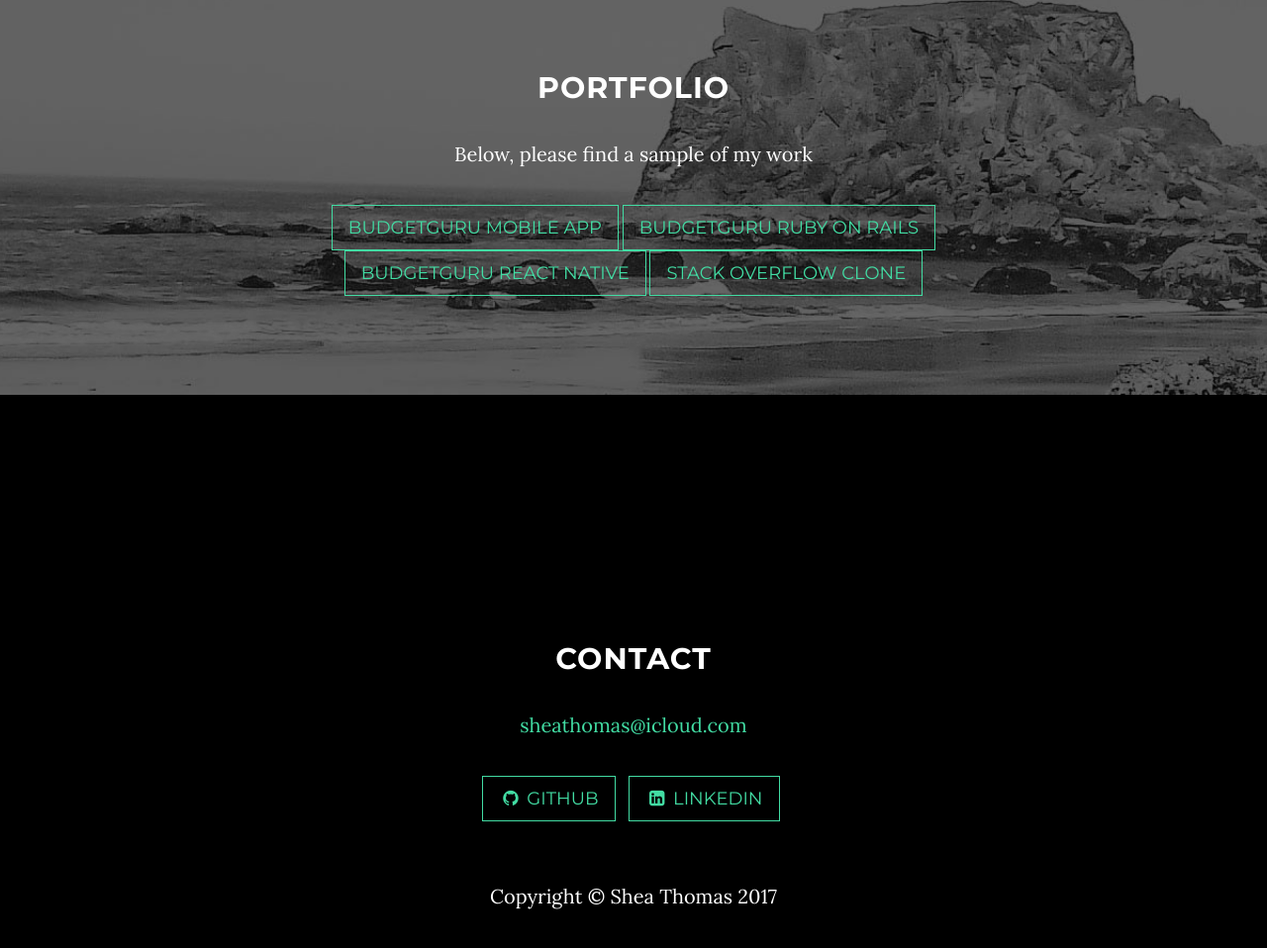
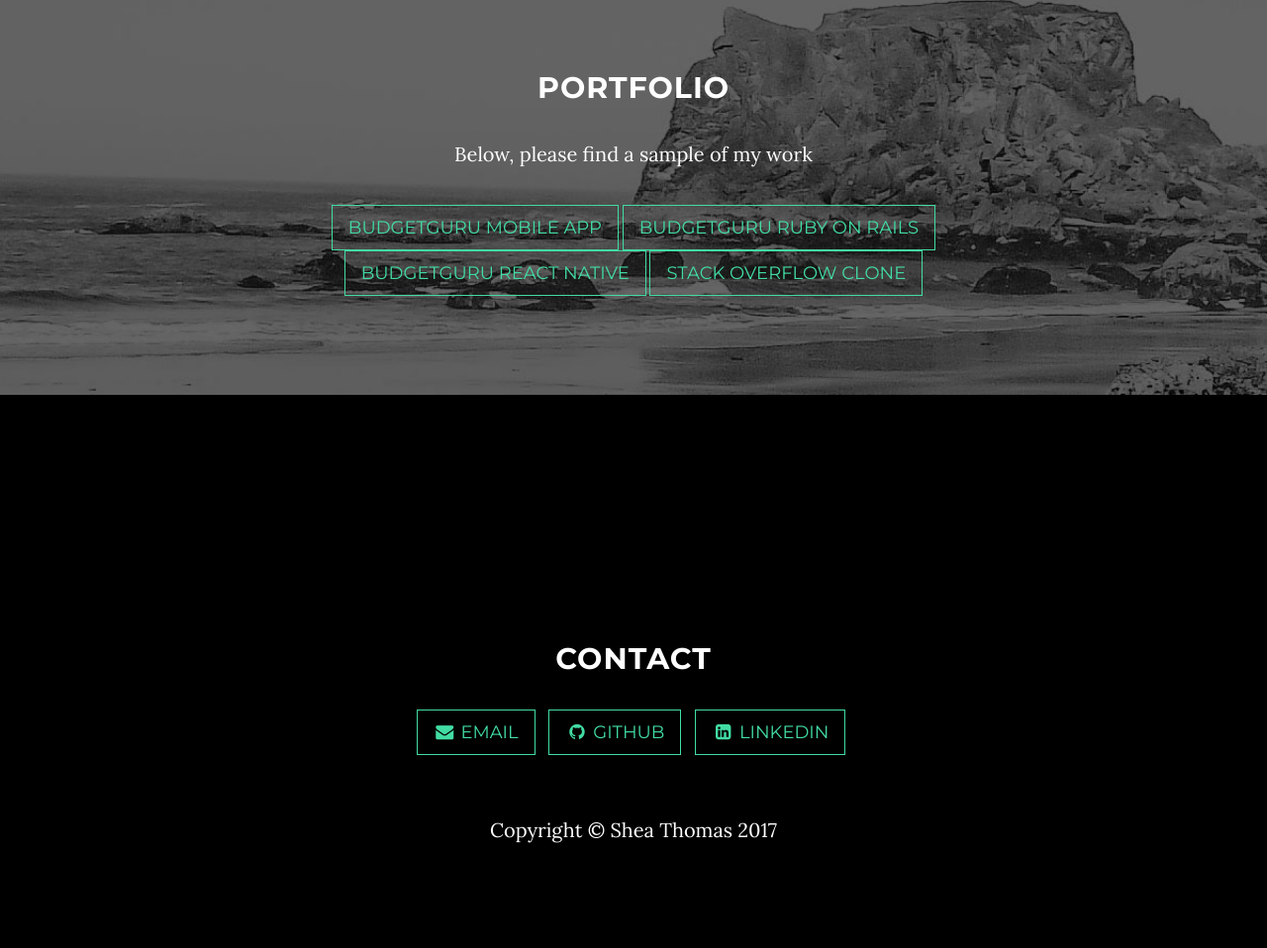
Before and after one commit to mercuricoxide/mercuricoxide.github.io, a website: page index.html in a window 1280 px wide. Shown: the part 1661-2619 px from the top of the page at 99% size. After the commit the page ends 2566 px from the top, so only its background shows below. Drawn offline with nearby package versions, Linux system fonts and the light colour scheme; some packages are replaced by stand-ins of ours.

Commit message:
add email icon

```diff
--- a/index.html
+++ b/index.html
@@ -119,9 +119,10 @@
             <div class="col-lg-8 col-lg-offset-2">
                 <h2>Contact</h2>
                 <!-- <p>Feel free to say hello!</p> -->
-                <p><a href="mailto:sheathomas@icloud.com">sheathomas@icloud.com</a>
-                </p>
                 <ul class="list-inline banner-social-buttons">
+                    <li>
+                        <a href="mailto:sheathomas@icloud.com" class="btn btn-default btn-lg"><i class="fa fa-envelope fa-fw"></i> <span class="network-name">Email</span></a>
+                    </li>
                     <li>
                         <a href="https://github.com/mercuricoxide" class="btn btn-default btn-lg"><i class="fa fa-github fa-fw"></i> <span class="network-name">Github</span></a>
                     </li>
```
